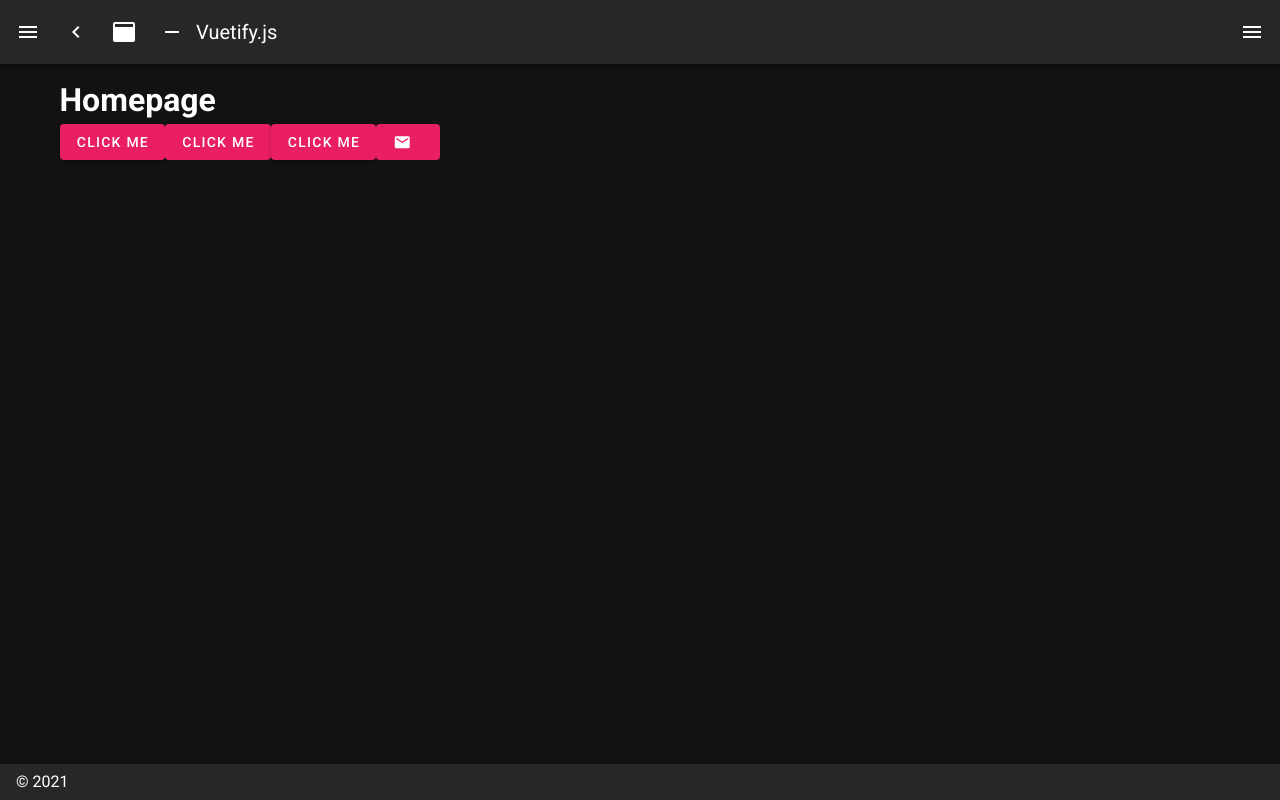
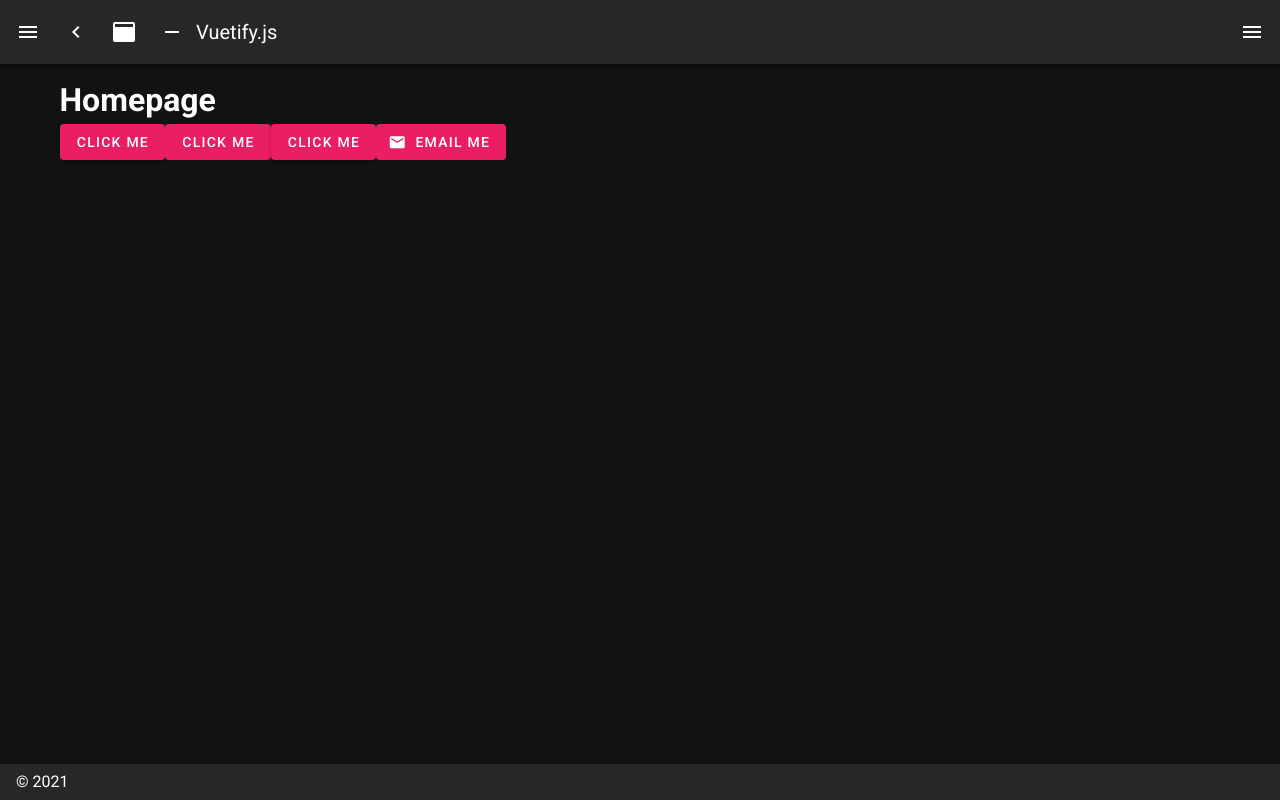
Before and after one commit to braden-w/learn-vuetify-project-management-website, a Nuxt app: page / in a window 1280 px wide. Built offline with nearby package versions, Linux system fonts and the light colour scheme.

Commit message:
Added Email Me span

```diff
--- a/pages/index.vue
+++ b/pages/index.vue
@@ -6,6 +6,7 @@
     <v-btn flat color="pink">Click me</v-btn>
     <v-btn depressed class="pink white--text">
       <v-icon left>mdi-email</v-icon>
+      <span>Email me</span>
     </v-btn>
   </div>
 </template>
```
